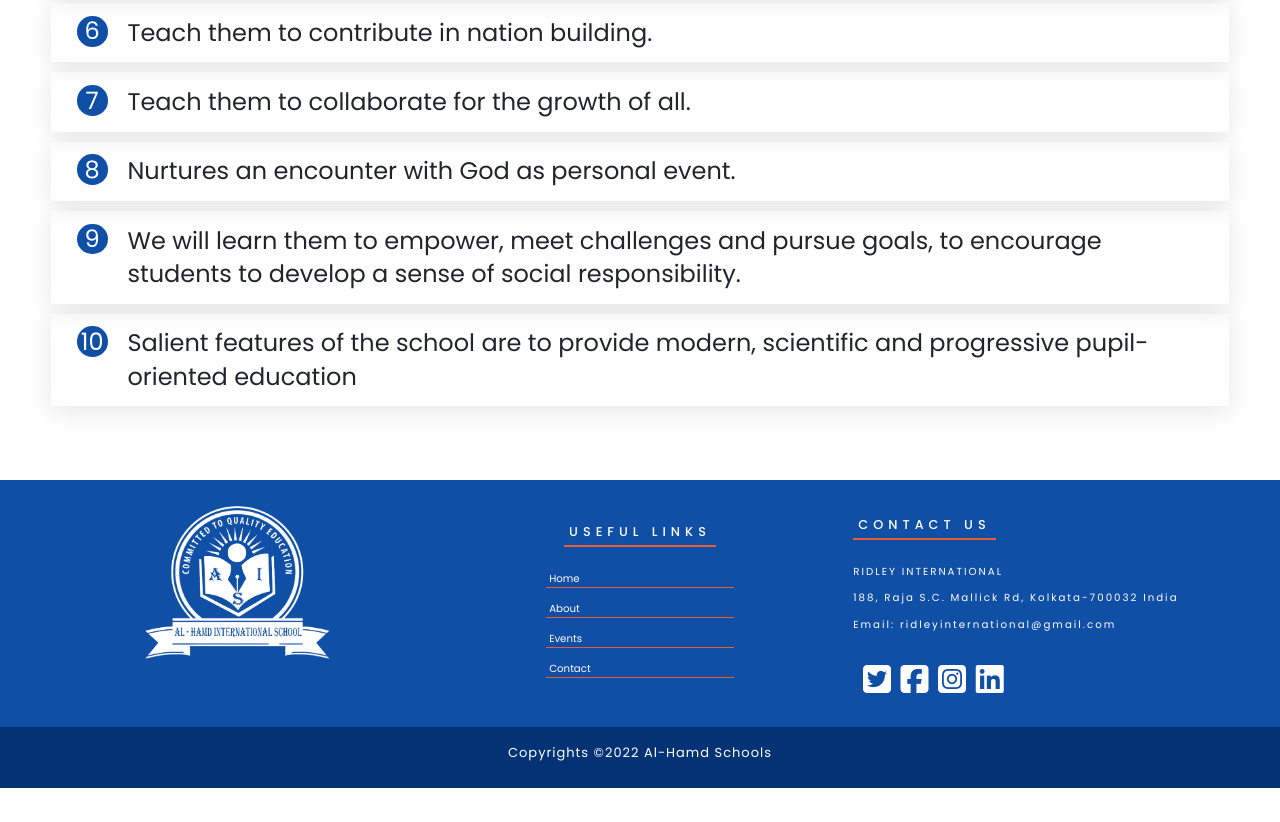
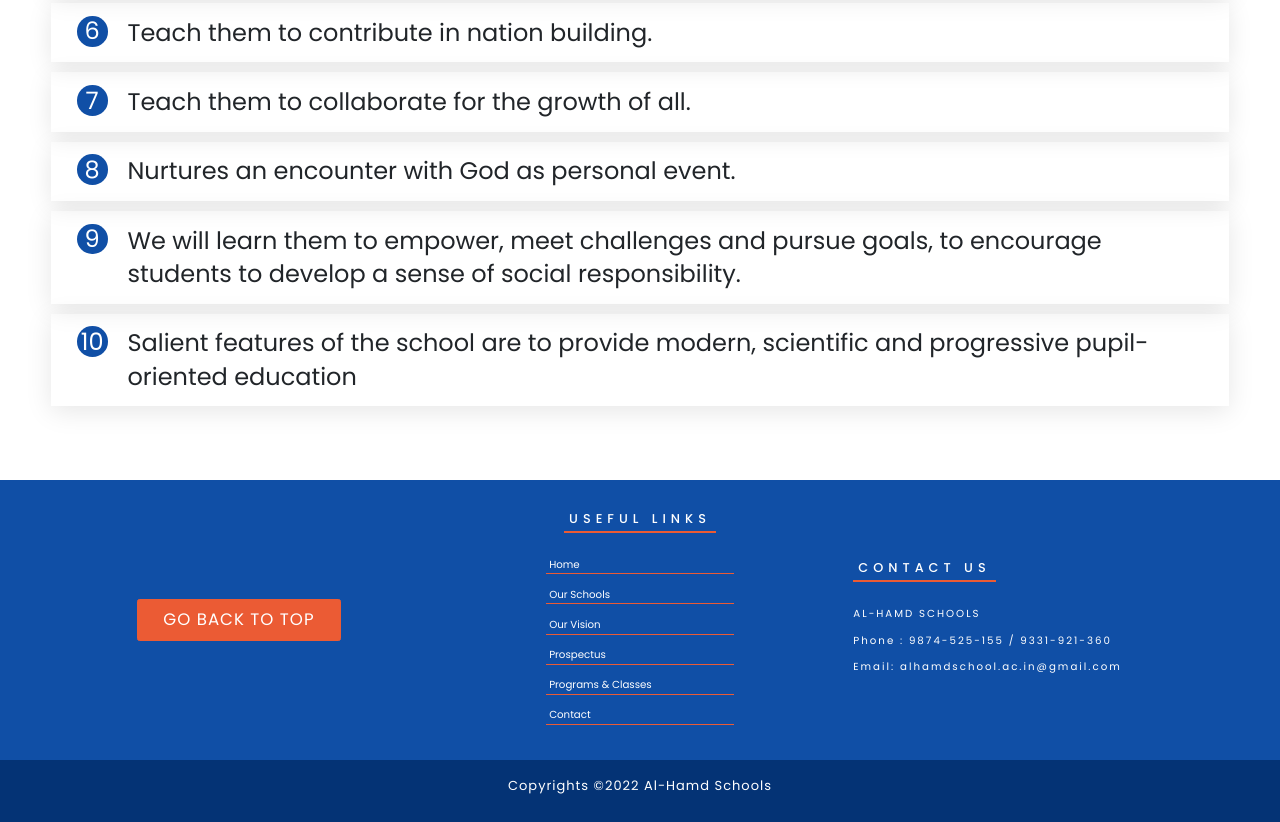
Before and after one commit to AdnanKhurshid26/alhamd-school, a plain HTML site: page vision.html in a window 1280 px wide. Shown: the part 1141-1963 px from the top of the page. Before the commit the page ends 1929 px from the top, so only its background shows below. Drawn offline with nearby package versions, Linux system fonts and the light colour scheme.

Commit message:
penultimate

```diff
--- a/css/responsive.css
+++ b/css/responsive.css
@@ -178,7 +178,7 @@ html {
     }
     .top {
         grid-template-columns: 1fr;
-        gap: 2vw;
+        gap: 8vw;
         padding: 6vw;
     }
     .left {
@@ -200,10 +200,9 @@ html {
     .middle {
         align-items: flex-start;
         justify-content: center;
-        display: none;
     }
     .middle h3 {
-        font-size: 3.6vw;
+        font-size: 5vw;
         letter-spacing: 0.5px;
         padding: 1vw;
         margin-bottom: 2.6vw;
@@ -216,7 +215,7 @@ html {
         font-size: 4vw;
     }
     .right h3 {
-        font-size: 3.6vw;
+        font-size: 5vw;
         letter-spacing: 0.5px;
         padding: 1vw;
         margin-bottom: 2.6vw;
--- a/css/style.css
+++ b/css/style.css
@@ -529,6 +529,11 @@ footer {
     font-size: 1.6vw;
 }
 
+.footer-top-btn a {
+    text-decoration: none;
+    color: #fff;
+}
+
 
 /*------------------------------ contact ------------------------------*/
 
--- a/vision.html
+++ b/vision.html
@@ -87,41 +87,40 @@
             </div>
         </div>
 
-        <footer id=" foo-bar ">
-            <div class="top ">
-                <div class="left ">
-                    <div class="footer-logo ">
-                        <img src="img/logowhite.png " alt=" ">
-                    </div>
-                    <p></p>
+        <footer id="foo-bar">
+            <div class="top">
+                <div class="left">
+                    <!-- <div class="school-name-footer">
+                        <p>AL-HAMD SCHOOL</p>
+                        <p>AL-HAMD INDIAN SCHOOL</p>
+                        <p>AL-HAMD INTERNATIONAL SCHOOL</p>
+                    </div> -->
+                    <button class="btn btn-primary btn-submit footer-top-btn" id="msg-submit"> <a href="#header">Go Back to Top</a> </button>
                 </div>
-                <div class="middle ">
+                <div class="middle">
                     <h3>USEFUL LINKS</h3>
                     <ul>
-                        <li><a href="#home ">Home</a></li>
-                        <li><a href="#about ">About</a></li>
+                        <li><a href="#home">Home</a></li>
+                        <li><a href="schools.html">Our Schools</a></li>
                         <li>
-                            <a href="#event ">Events</a>
+                            <a href="vision.html">Our Vision</a></a>
                         </li>
-                        <li><a href="#contact ">Contact</a></li>
+                        <li><a href="prospectus.html">Prospectus</a></li>
+                        <li><a href="gallery.html">Programs & Classes</a></li>
+                        <li><a href="contact.html">Contact</a></li>
                     </ul>
                 </div>
-                <div class="right ">
+                <div class="right">
                     <h3>CONTACT US</h3>
-                    <p>RIDLEY INTERNATIONAL</p>
-                    <p>188, Raja S.C. Mallick Rd, Kolkata-700032 India
+                    <p>AL-HAMD SCHOOLS</p>
+                    <p>Phone : 9874-525-155 / 9331-921-360
                     </p>
                     <!-- <p><span>Phone: </span>+91 98361 05125</p> -->
-                    <p><span>Email: </span>ridleyinternational@gmail.com</p>
-                    <div class="social ">
-                        <a href=" "><i class="fab fa-twitter-square "></i></a>
-                        <a href=" "><i class="fab fa-facebook-square "></i></a>
-                        <a href=" "><i class="fab fa-instagram-square "></i></a>
-                        <a href=" "><i class="fab fa-linkedin "></i></a>
-                    </div>
+                    <p><span>Email: </span>alhamdschool.ac.in@gmail.com</p>
+
                 </div>
             </div>
-            <div class="bottom ">
+            <div class="bottom">
                 <p>Copyrights &copy;2022 Al-Hamd Schools </p>
             </div>
         </footer>
```
Also changed, not shown: contact.html (+15 -16 lines), gallery.html (+22 -24 lines), index.html (+2 -7 lines), prospectus.html (+22 -24 lines), schools.html (+22 -23 lines).
